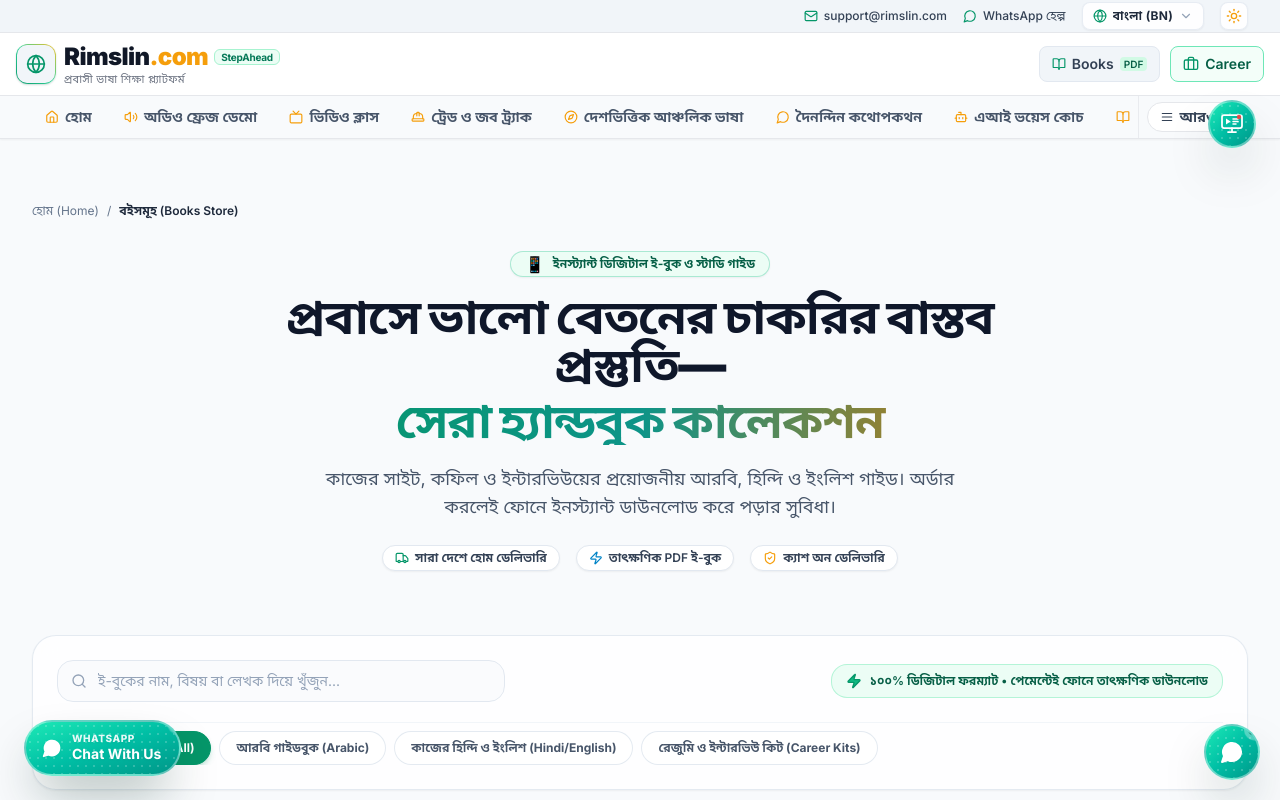
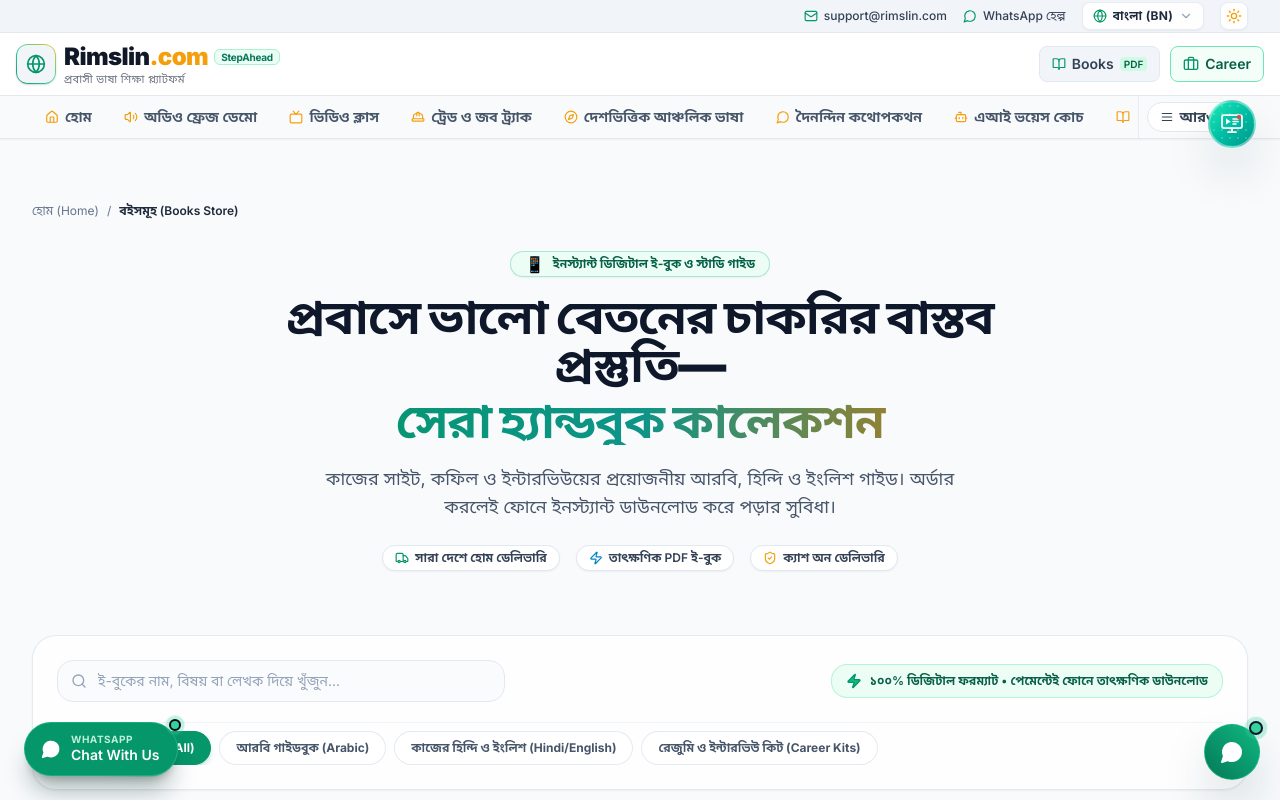
Before and after one commit to arif25/rimslin.com, a Next.js app: page /books in a window 1280 px wide. Shown: the top 800 px of the page. Built offline with nearby package versions, Linux system fonts and the light colour scheme.

Commit message:
Revert "style(ui): unify background and shadow theme of all sticky buttons with start course CTA"
This reverts commit 82e040101ad6be3859d42b7a3ea35b3480802497.

```diff
--- a/components/FloatingChatbox.tsx
+++ b/components/FloatingChatbox.tsx
@@ -320,39 +320,23 @@ export default function FloatingChatbox() {
         onClick={() => setIsOpen((prev) => !prev)}
         aria-label={isOpen ? "বার্তা ফর্ম বন্ধ করুন" : "অনলাইন বার্তা ফর্ম খুলুন"}
         aria-expanded={isOpen}
-        className={`group fixed bottom-5 right-5 z-50 flex h-13 w-13 sm:h-14 sm:w-14 items-center justify-center overflow-hidden rounded-full text-white shadow-2xl transition-all duration-300 ease-out focus:outline-none focus-visible:ring-2 focus-visible:ring-white/80 focus-visible:ring-offset-2 dark:focus-visible:ring-offset-slate-900 active:scale-95 ${
+        className={`fixed bottom-5 right-5 z-50 flex h-13 w-13 sm:h-14 sm:w-14 items-center justify-center rounded-full text-white shadow-2xl transition-all duration-300 ease-out focus:outline-none focus-visible:ring-2 focus-visible:ring-emerald-400 focus-visible:ring-offset-2 dark:focus-visible:ring-offset-slate-900 active:scale-95 ${
           isOpen
-            ? "bg-slate-800 hover:bg-slate-700 border-2 border-white/30 shadow-slate-950/60 rotate-90"
-            : "border-2 border-white/40 bg-gradient-to-br from-[#1DE9B6] via-[#00BFA5] to-[#009688] hover:from-[#00F5D4] hover:via-[#1DE9B6] hover:to-[#00BFA5] shadow-emerald-950/40 hover:shadow-emerald-950/60 hover:scale-105"
+            ? "bg-slate-800 hover:bg-slate-700 border border-slate-600 shadow-slate-900/50 rotate-90"
+            : "bg-gradient-to-tr from-emerald-700 to-emerald-500 hover:from-emerald-600 hover:to-emerald-400 border border-emerald-400/40 shadow-emerald-950/40 hover:scale-105"
         }`}
       >
-        {/* Subtle dot pattern texture overlay when closed */}
         {!isOpen && (
-          <div
-            aria-hidden="true"
-            className="absolute inset-0 rounded-full opacity-20 pointer-events-none bg-[radial-gradient(#fff_1.5px,transparent_1.5px)] [background-size:8px_8px]"
-          />
-        )}
-
-        {/* Traveling light shine animation on hover when closed */}
-        {!isOpen && (
-          <div
-            aria-hidden="true"
-            className="absolute inset-0 -translate-x-full group-hover:translate-x-full bg-gradient-to-r from-transparent via-white/35 to-transparent transition-transform duration-1000 ease-in-out pointer-events-none rounded-full"
-          />
-        )}
-
-        {!isOpen && (
-          <span className="absolute -top-1 -right-1 flex h-3.5 w-3.5 z-20">
-            <span className="animate-ping absolute inline-flex h-full w-full rounded-full bg-white opacity-80" />
-            <span className="relative inline-flex rounded-full h-3.5 w-3.5 bg-white border-2 border-emerald-900" />
+          <span className="absolute -top-1 -right-1 flex h-3.5 w-3.5">
+            <span className="animate-ping absolute inline-flex h-full w-full rounded-full bg-emerald-400 opacity-75" />
+            <span className="relative inline-flex rounded-full h-3.5 w-3.5 bg-emerald-400 border-2 border-slate-900" />
           </span>
         )}
 
         {isOpen ? (
-          <X className="h-6 w-6 text-white relative z-10 drop-shadow-sm transition-transform duration-200" />
+          <X className="h-6 w-6 text-white transition-transform duration-200" />
         ) : (
-          <MessageCircle className="h-6 w-6 fill-current text-white relative z-10 drop-shadow-sm transition-transform duration-200" />
+          <MessageCircle className="h-6 w-6 fill-current text-white transition-transform duration-200" />
         )}
       </button>
 
--- a/components/FloatingWhatsApp.tsx
+++ b/components/FloatingWhatsApp.tsx
@@ -13,35 +13,23 @@ export default function FloatingWhatsApp() {
         target="_blank"
         rel="noopener noreferrer"
         aria-label="WhatsApp - Chat With Us"
-        className="relative inline-flex items-center gap-2.5 overflow-hidden rounded-full border-2 border-white/40 bg-gradient-to-br from-[#1DE9B6] via-[#00BFA5] to-[#009688] hover:from-[#00F5D4] hover:via-[#1DE9B6] hover:to-[#00BFA5] text-white px-3.5 py-2 sm:px-4 sm:py-2.5 shadow-2xl shadow-emerald-950/40 hover:shadow-emerald-950/60 transition-all duration-300 ease-out hover:scale-105 active:scale-95 focus:outline-none focus-visible:ring-2 focus-visible:ring-white/80 focus-visible:ring-offset-2 dark:focus-visible:ring-offset-background"
+        className="relative inline-flex items-center gap-2.5 rounded-full bg-emerald-600 hover:bg-emerald-500 text-white px-3.5 py-2 sm:px-4 sm:py-2.5 shadow-xl shadow-emerald-950/30 border border-emerald-400/40 backdrop-blur-md transition-all duration-300 ease-out hover:scale-105 active:scale-95 focus:outline-none focus-visible:ring-2 focus-visible:ring-emerald-400 focus-visible:ring-offset-2 dark:focus-visible:ring-offset-background"
       >
-        {/* Subtle dot pattern texture overlay */}
-        <div
-          aria-hidden="true"
-          className="absolute inset-0 rounded-full opacity-20 pointer-events-none bg-[radial-gradient(#fff_1.5px,transparent_1.5px)] [background-size:8px_8px]"
-        />
-
-        {/* Traveling light shine animation on hover */}
-        <div
-          aria-hidden="true"
-          className="absolute inset-0 -translate-x-full group-hover:translate-x-full bg-gradient-to-r from-transparent via-white/35 to-transparent transition-transform duration-1000 ease-in-out pointer-events-none rounded-full"
-        />
-
         {/* Pulse online indicator */}
-        <span className="absolute -top-1 -right-1 flex h-3 w-3 z-20">
-          <span className="animate-ping absolute inline-flex h-full w-full rounded-full bg-white opacity-80" />
-          <span className="relative inline-flex rounded-full h-3 w-3 bg-white border-2 border-emerald-900" />
+        <span className="absolute -top-1 -right-1 flex h-3 w-3">
+          <span className="animate-ping absolute inline-flex h-full w-full rounded-full bg-emerald-400 opacity-75" />
+          <span className="relative inline-flex rounded-full h-3 w-3 bg-emerald-400 border-2 border-slate-950" />
         </span>
 
         {/* WhatsApp MessageCircle Icon */}
-        <MessageCircle className="h-5 w-5 fill-current text-white shrink-0 relative z-10 drop-shadow-sm" />
+        <MessageCircle className="h-5 w-5 fill-current text-white shrink-0" />
 
         {/* 2-line Text Block: WHATSAPP / Chat With Us */}
-        <div className="flex flex-col items-start leading-tight pr-0.5 relative z-10">
-          <span className="text-[10px] font-extrabold tracking-wider uppercase text-white/90 leading-tight drop-shadow-sm">
+        <div className="flex flex-col items-start leading-tight pr-0.5">
+          <span className="text-[10px] font-bold tracking-wider uppercase opacity-90 leading-tight text-emerald-100">
             WHATSAPP
           </span>
-          <span className="text-xs sm:text-sm font-bold leading-tight text-white whitespace-nowrap drop-shadow-sm">
+          <span className="text-xs sm:text-sm font-semibold leading-tight text-white whitespace-nowrap">
             Chat With Us
           </span>
         </div>
--- a/components/ScrollToTop.tsx
+++ b/components/ScrollToTop.tsx
@@ -38,26 +38,14 @@ export default function ScrollToTop() {
       onClick={scrollToTop}
       aria-label="Scroll to top"
       title="Scroll to top"
-      className={`group fixed bottom-20 right-5.5 sm:bottom-20 sm:right-6 z-40 flex h-11 w-11 sm:h-12 sm:w-12 items-center justify-center overflow-hidden rounded-full border-2 border-white/40 bg-gradient-to-br from-[#1DE9B6] via-[#00BFA5] to-[#009688] hover:from-[#00F5D4] hover:via-[#1DE9B6] hover:to-[#00BFA5] text-white shadow-2xl shadow-emerald-950/40 hover:shadow-emerald-950/60 transition-all duration-300 ease-out hover:scale-105 active:scale-95 focus:outline-none focus-visible:ring-2 focus-visible:ring-white/80 focus-visible:ring-offset-2 dark:focus-visible:ring-offset-background ${
+      className={`group fixed bottom-20 right-5.5 sm:bottom-20 sm:right-6 z-40 flex h-11 w-11 sm:h-12 sm:w-12 items-center justify-center rounded-full bg-gradient-to-tr from-emerald-600 to-gulf-500 hover:from-emerald-500 hover:to-gulf-400 dark:from-gulf-600 dark:to-emerald-500 dark:hover:from-gulf-500 dark:hover:to-emerald-400 text-white shadow-lg shadow-emerald-950/25 dark:shadow-gulf-950/50 border border-emerald-400/30 dark:border-gulf-400/40 backdrop-blur-sm transition-all duration-300 ease-out hover:scale-110 active:scale-95 focus:outline-none focus-visible:ring-2 focus-visible:ring-gulf-400 focus-visible:ring-offset-2 dark:focus-visible:ring-offset-background ${
         isVisible
           ? "opacity-100 translate-y-0 pointer-events-auto"
           : "opacity-0 translate-y-4 pointer-events-none"
       }`}
     >
-      {/* Subtle dot pattern texture overlay */}
-      <div
-        aria-hidden="true"
-        className="absolute inset-0 rounded-full opacity-20 pointer-events-none bg-[radial-gradient(#fff_1.5px,transparent_1.5px)] [background-size:8px_8px]"
-      />
-
-      {/* Traveling light shine animation on hover */}
-      <div
-        aria-hidden="true"
-        className="absolute inset-0 -translate-x-full group-hover:translate-x-full bg-gradient-to-r from-transparent via-white/35 to-transparent transition-transform duration-1000 ease-in-out pointer-events-none rounded-full"
-      />
-
       <ArrowUp
-        className="h-5 w-5 sm:h-5.5 sm:w-5.5 text-white relative z-10 drop-shadow-sm transition-transform duration-300 group-hover:-translate-y-0.5"
+        className="h-5 w-5 transition-transform duration-300 group-hover:-translate-y-0.5"
         strokeWidth={2.5}
         aria-hidden="true"
       />
--- a/components/books/BookStoreClient.tsx
+++ b/components/books/BookStoreClient.tsx
@@ -374,10 +374,10 @@ export default function BookStoreClient() {
           <button
             type="button"
             onClick={() => setIsCartOpen(true)}
-            className="flex items-center gap-2 rounded-full border-2 border-white/40 bg-gradient-to-br from-[#1DE9B6] via-[#00BFA5] to-[#009688] hover:from-[#00F5D4] hover:via-[#1DE9B6] hover:to-[#00BFA5] text-white px-4 py-2.5 shadow-2xl shadow-emerald-950/40 hover:shadow-emerald-950/60 hover:scale-105 active:scale-95 transition-all"
+            className="flex items-center gap-2 rounded-2xl bg-gradient-to-r from-emerald-600 via-teal-600 to-emerald-700 text-white px-4 py-3 shadow-xl shadow-emerald-900/30 hover:scale-105 active:scale-95 transition-all"
           >
-            <ShoppingBag className="h-5 w-5 text-white" />
-            <span className="text-xs font-extrabold text-white">ই-বুক কার্ট ({totalCartCount})</span>
+            <ShoppingBag className="h-5 w-5" />
+            <span className="text-xs font-extrabold">ই-বুক কার্ট ({totalCartCount})</span>
           </button>
         </div>
       )}
```
